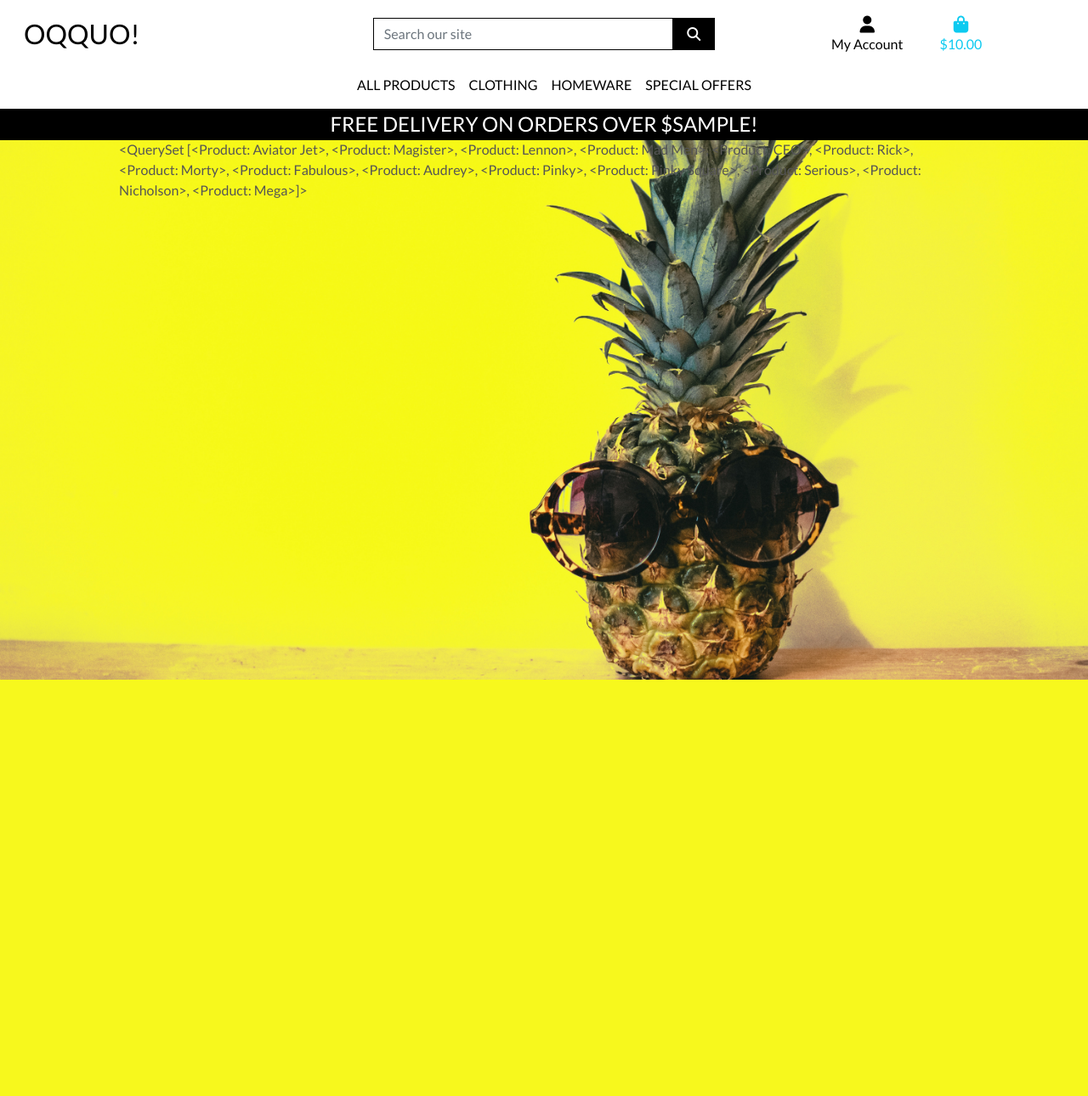
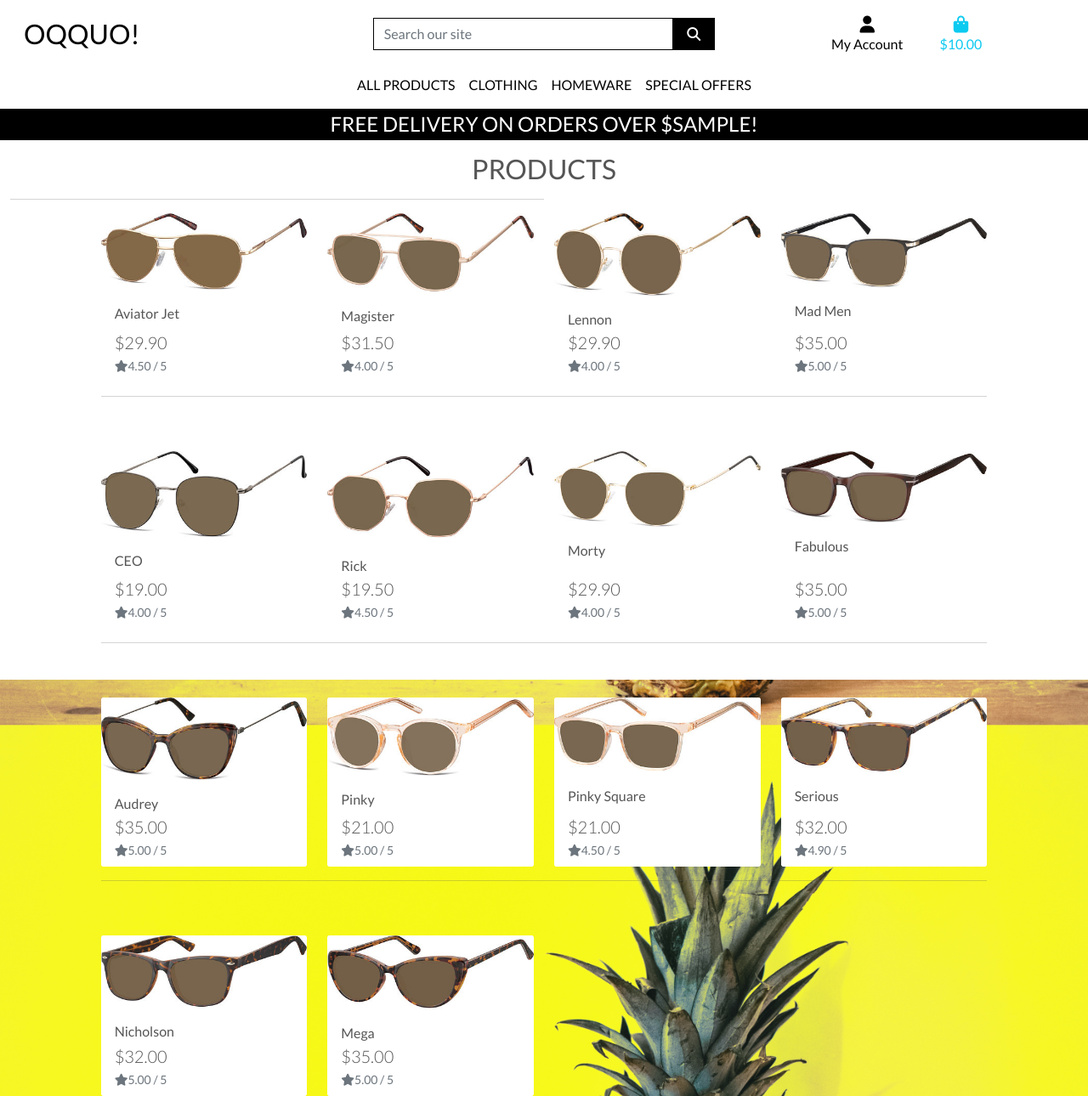
Before and after one commit to FabiBrachetta/oqquo, a Django app: template products/templates/products/products.html in a window 1280 px wide. Shown: the whole page at 85% size. Before the commit the page ends 800 px from the top, so only its background shows below. Run offline with Django 3.2, Linux system fonts and the light colour scheme; data comes from the database, SQL or seed files in the repository; the template is opened without the code that fills it: values that come from a table or form of the project are taken from there, most other values are stand-ins (such as "Sample title", 1, 10 or a date in 2020); some libraries are stand-ins or nearby versions.

Commit message:
styled product templated, added photos and details

```diff
--- a/products/templates/products/products.html
+++ b/products/templates/products/products.html
@@ -10,10 +10,69 @@
 {% endblock %}
 
 {% block content %}
-    <div class="container">
+    <div class="overlay"></div>
+    <div class="container-fluid">
         <div class="row">
-            <div class="col">
-                {{ products }}
+            <div class="col text-center mt-3">
+                <h2 class="logo-font">Products</h2>
+                <hr class="w-50 mb-1">
+            </div>
+        </div>
+        <div class="row">
+            <div class="product-container col-10 offset-1">
+                <div class="row mt-1 mb-2"></div>
+                <div class="row">
+                    {% for product in products %}
+                        <div class="col-sm-6 col-md-6 col-lg-4 col-xl-3">
+                            <div class="card h-100 border-0">
+                                {% if product.image %}
+                                <a href="">
+                                    <img class="card-img-top img-fluid" src="{{ product.image.url }}" alt="{{ product.name }}">
+                                </a>
+                                {% else %}
+                                <a href="">
+                                    <img class="card-img-top img-fluid" src="{{ MEDIA_URL }}noimage.png" alt="{{ product.name }}">
+                                </a>
+                                {% endif %}
+                                <div class="card-body pb-0">
+                                    <p class="mb-0">{{ product.name }}</p>
+                                </div>
+                                <div class="card-footer bg-white pt-0 border-0 text-left">
+                                    <div class="row">
+                                        <div class="col">
+                                            <p class="lead mb-0 text-left font-weight-bold">${{ product.price }}</p>
+                                            {% if product.rating %}
+                                                <small class="text-muted"><i class="fas fa-star mr-1"></i>{{ product.rating }} / 5</small>
+                                            {% else %}
+                                                <small class="text-muted">No Rating</small>
+                                            {% endif %}
+                                        </div>
+                                    </div>
+                                </div>
+                            </div>
+                        </div>
+                        {% if forloop.counter|divisibleby:1 %}
+                            <div class="col-12 d-sm-none mb-5">
+                                <hr>
+                            </div>
+                        {% endif %}
+                        {% if forloop.counter|divisibleby:2 %}
+                            <div class="col-12 d-none d-sm-block d-md-block d-lg-none mb-5">
+                                <hr>
+                            </div>
+                        {% endif %}
+                        {% if forloop.counter|divisibleby:3 %}
+                            <div class="col-12 d-none d-lg-block d-xl-none mb-5">
+                                <hr>
+                            </div>
+                        {% endif %}
+                        {% if forloop.counter|divisibleby:4 %}
+                            <div class="col-12 d-none d-xl-block mb-5">
+                                <hr>
+                            </div>
+                        {% endif %}
+                    {% endfor %}
+                </div>
             </div>
         </div>
     </div>
--- a/static/css/base.css
+++ b/static/css/base.css
@@ -93,14 +93,3 @@
         padding-top: 164px;
     }
 }
-
-/* pad the top a bit when navbar is collapsed on mobile */
-@media (max-width: 991px) {
-    .header-container {
-        padding-top: 116px;
-    }
-
-    body {
-        height: calc(100vh - 116px);
-    }
-}
```
Also changed, not shown: products/admin.py (line endings or trailing spaces).
